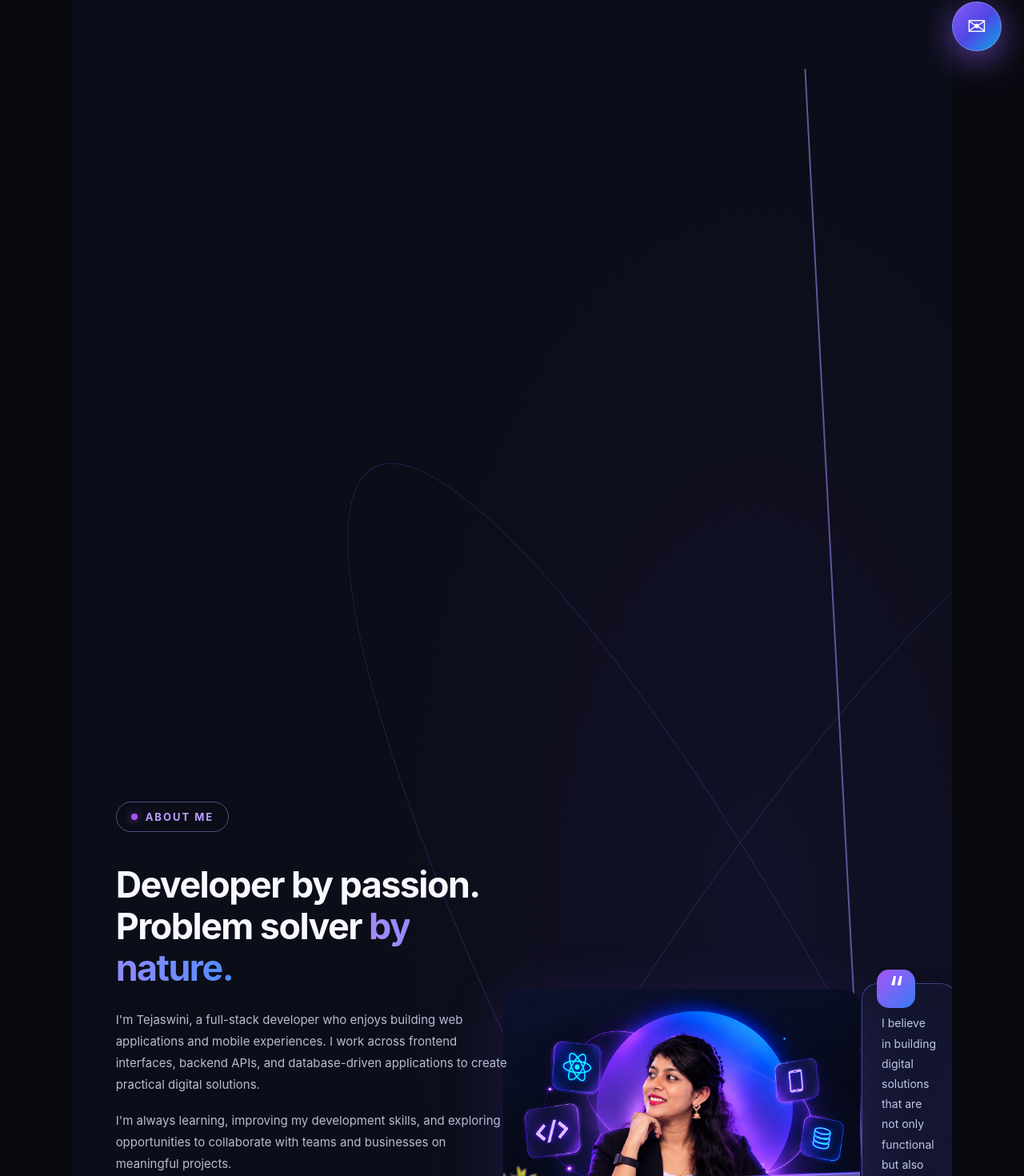
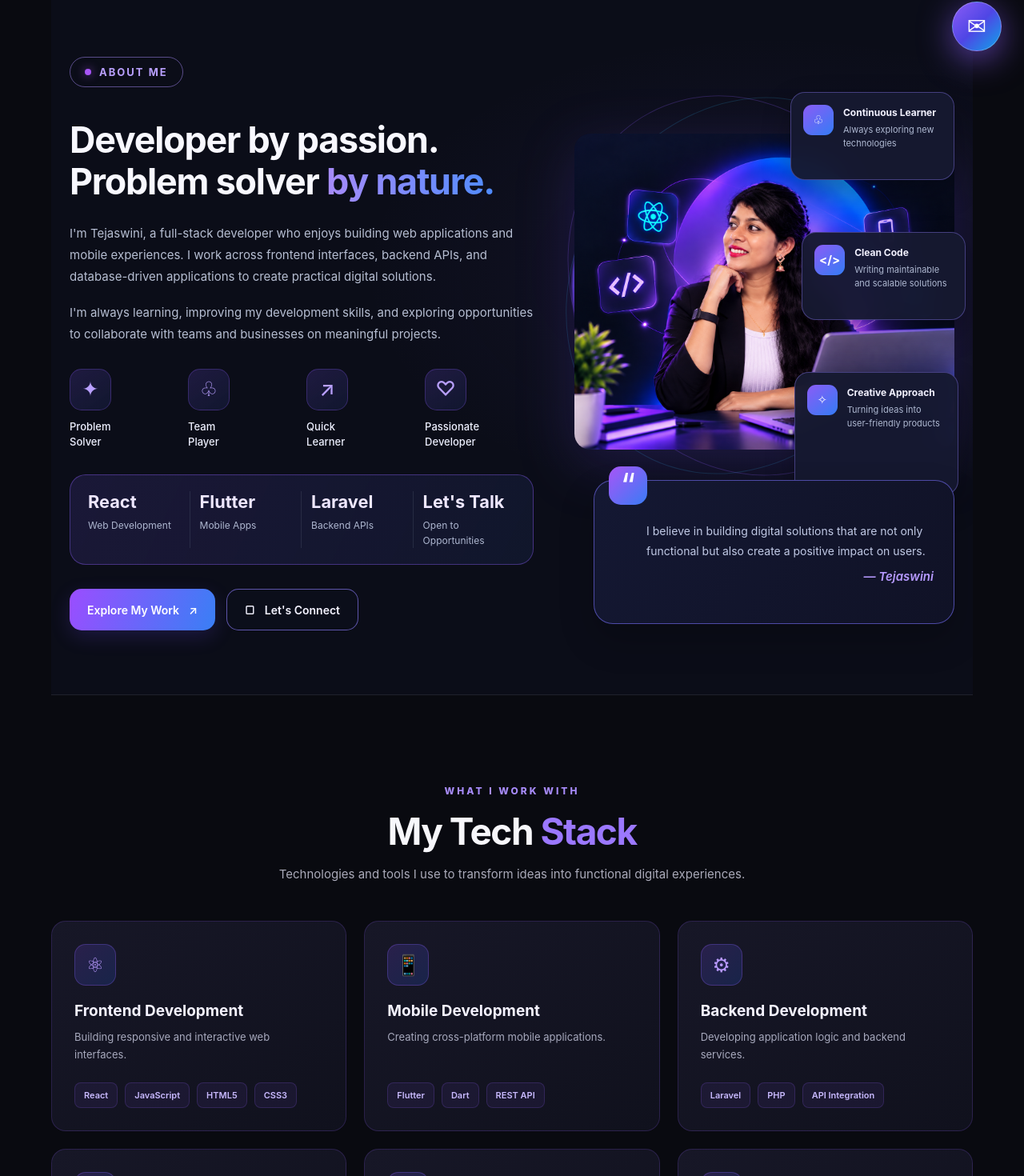
Before and after one commit to Mis-Tejaswini/my-portfolio, a React (Vite) app: page / in a window 1280 px wide. Shown: the part 708-2178 px from the top of the page at 80% size. Built offline with nearby package versions, Linux system fonts and the light colour scheme.

Commit message:
Update portfolio design

```diff
--- a/src/App.css
+++ b/src/App.css
@@ -22,10 +22,12 @@ a {
 }
 
 .portfolio {
-  max-width: 1440px;
-  margin: 0 auto;
-  padding: 0 7%;
-  overflow: hidden;
+  width: 100%;
+  max-width: none;
+  margin: 0;
+  padding: 0 5%;
+  overflow: clip;
+  box-sizing: border-box;
 }
 
 .navbar {
@@ -2008,3 +2010,464 @@ a,
     width: 100%;
   }
 }
+
+
+/* ===== Clean About Section Layout Override ===== */
+
+.about-redesign {
+  display: block;
+  width: 100%;
+  max-width: none;
+  padding: 80px 0;
+  box-sizing: border-box;
+  overflow: hidden;
+}
+
+.about-redesign .about-layout {
+  width: 100%;
+  max-width: 1440px;
+  margin: 0 auto;
+  padding: 0 2%;
+  box-sizing: border-box;
+  display: grid;
+  grid-template-columns: minmax(0, 1.1fr) minmax(0, 0.9fr);
+  align-items: center;
+  gap: clamp(24px, 4vw, 60px);
+}
+
+.about-redesign .about-content {
+  width: 100%;
+  min-width: 0;
+}
+
+.about-redesign .about-heading {
+  max-width: 680px;
+  font-size: clamp(36px, 3.5vw, 52px);
+  line-height: 1.16;
+  letter-spacing: -1.2px;
+  overflow-wrap: normal;
+  word-break: normal;
+}
+
+.about-redesign .about-description {
+  max-width: 650px;
+  font-size: 15px;
+  line-height: 1.8;
+}
+
+.about-redesign .about-visual {
+  width: 100%;
+  min-width: 0;
+  min-height: 0;
+  padding: 0;
+  margin: 0;
+  display: flex;
+  flex-direction: column;
+  align-items: center;
+  justify-content: center;
+}
+
+.about-redesign .about-profile-image {
+  display: block;
+  width: 100%;
+  max-width: 520px;
+  height: auto;
+  margin: 0 auto;
+  object-fit: contain;
+  border-radius: 20px;
+}
+
+/* Hide cards that overlap the portrait */
+.about-redesign .about-float-card {
+  display: none;
+}
+
+/* Place the quote below the portrait */
+.about-redesign .about-quote {
+  position: relative;
+  inset: auto;
+  width: 100%;
+  margin-top: 24px;
+  box-sizing: border-box;
+}
+
+.about-redesign .about-quote-mark {
+  top: -18px;
+}
+
+/* Tablet and mobile */
+@media (max-width: 900px) {
+  .about-redesign .about-layout {
+    grid-template-columns: minmax(0, 1fr);
+    gap: 32px;
+    padding: 0;
+  }
+
+  .about-redesign .about-heading {
+    max-width: 720px;
+    font-size: clamp(34px, 5vw, 46px);
+  }
+
+  .about-redesign .about-visual {
+    width: 100%;
+    max-width: 600px;
+    margin: 0 auto;
+  }
+
+  .about-redesign .about-profile-image {
+    max-width: 520px;
+  }
+}
+
+@media (max-width: 600px) {
+  .portfolio {
+    padding-left: 5%;
+    padding-right: 5%;
+  }
+
+  .about-redesign {
+    padding: 55px 0;
+  }
+
+  .about-redesign .about-heading {
+    font-size: clamp(30px, 8vw, 40px);
+    letter-spacing: -0.7px;
+  }
+
+  .about-redesign .about-description {
+    font-size: 14px;
+  }
+
+  .about-redesign .about-facts {
+    grid-template-columns: repeat(2, minmax(0, 1fr));
+  }
+
+  .about-redesign .about-fact:nth-child(2) {
+    border-right: 0;
+  }
+
+  .about-redesign .about-profile-image {
+    width: 100%;
+    border-radius: 16px;
+  }
+
+  .about-redesign .about-actions {
+    flex-direction: column;
+    align-items: stretch;
+  }
+
+  .about-redesign .about-btn {
+    width: 100%;
+  }
+}
+
+
+.about-process-card {
+  position: relative;
+  z-index: 2;
+  width: min(86%, 390px);
+  margin: 0 auto;
+  padding: 20px;
+  border: 1px solid rgba(150, 120, 255, .55);
+  border-radius: 18px;
+  background: linear-gradient(145deg, #191a36, #0e1022);
+  box-shadow: 0 25px 65px rgba(0, 0, 0, .35);
+  transform: rotate(-2deg);
+}
+
+.about-process-header {
+  display: flex;
+  align-items: center;
+  gap: 9px;
+  padding-bottom: 15px;
+  border-bottom: 1px solid #34304c;
+  color: #bda7ff;
+  font-size: 10px;
+  font-weight: 700;
+  letter-spacing: 1.5px;
+}
+
+.about-process-dot,
+.about-process-footer span {
+  width: 8px;
+  height: 8px;
+  border-radius: 50%;
+  background: #4ade80;
+  box-shadow: 0 0 10px #4ade80;
+}
+
+.about-process-header small {
+  margin-left: auto;
+  color: #8d91b0;
+  font-size: 9px;
+  letter-spacing: 0;
+}
+
+.about-process-title {
+  margin: 20px 0;
+  color: #fff;
+  font-size: 21px;
+  font-weight: 700;
+}
+
+.about-process-step {
+  display: flex;
+  align-items: center;
+  gap: 12px;
+  padding: 13px 0;
+  border-bottom: 1px solid rgba(255,255,255,.07);
+}
+
+.about-process-step > span:first-child {
+  color: #a78bfa;
+  font-size: 13px;
+  font-weight: 700;
+}
+
+.about-process-step div {
+  flex: 1;
+}
+
+.about-process-step strong {
+  color: #f3f0ff;
+  font-size: 12px;
+}
+
+.about-process-step p {
+  margin: 4px 0 0;
+  color: #aeb5d0;
+  font-size: 10px;
+}
+
+.about-process-check {
+  color: #6ee7b7;
+  font-size: 15px;
+}
+
+.about-process-footer {
+  display: flex;
+  align-items: center;
+  gap: 9px;
+  margin-top: 17px;
+  color: #b8c2dd;
+  font-size: 10px;
+}
+
+@media (max-width: 520px) {
+  .about-process-card {
+    width: 90%;
+    padding: 15px;
+  }
+}
+
+
+
+/* Restore original reference-style About UI */
+
+.about-redesign .about-visual-reference {
+  position: relative;
+  min-height: 700px;
+  overflow: visible;
+  display: flex;
+  align-items: flex-start;
+  justify-content: center;
+  padding-bottom: 145px;
+}
+
+.about-redesign .about-visual-reference .about-profile-image {
+  width: 100%;
+  max-width: 560px;
+  position: relative;
+  z-index: 1;
+  margin-top: 15px;
+}
+
+/* Restore floating cards */
+.about-redesign .about-visual-reference .about-float-card {
+  display: flex !important;
+  position: absolute;
+  z-index: 5;
+  width: 205px;
+  min-height: 110px;
+  padding: 15px;
+  gap: 12px;
+  border: 1px solid rgba(139,124,246,.4);
+  border-radius: 18px;
+  background: rgba(22,25,48,.96);
+  box-shadow: 0 15px 35px rgba(0,0,0,.3);
+  backdrop-filter: blur(14px);
+  animation: aboutReferenceFloat 5s ease-in-out infinite;
+}
+
+.about-redesign .about-visual-reference .about-float-top {
+  top: 5%;
+  right: 0;
+}
+
+.about-redesign .about-visual-reference .about-float-middle {
+  top: 30%;
+  right: -3%;
+  animation-delay: -1.5s;
+}
+
+.about-redesign .about-visual-reference .about-float-bottom {
+  top: 55%;
+  right: -1%;
+  animation-delay: -3s;
+}
+
+/* Quote below portrait */
+.about-redesign .about-visual-reference .about-quote-reference {
+  position: absolute;
+  z-index: 6;
+  left: 5%;
+  right: 0;
+  bottom: 0;
+  width: auto;
+  margin: 0;
+  min-height: 180px;
+  padding: 38px 25px 24px 65px;
+  border: 1px solid rgba(109,103,230,.65);
+  border-radius: 24px;
+  background: linear-gradient(125deg,#141833,#101226);
+  box-sizing: border-box;
+}
+
+@media(max-width:900px) {
+  .about-redesign .about-visual-reference {
+    width: 100%;
+    max-width: 600px;
+    margin: 0 auto;
+  }
+}
+
+@media(max-width:520px) {
+  .about-redesign .about-visual-reference {
+    min-height: 590px;
+    padding-bottom: 150px;
+  }
+
+  .about-redesign .about-visual-reference .about-float-card {
+    width: 160px;
+    min-height: 85px;
+    padding: 10px;
+  }
+
+  .about-redesign .about-visual-reference .about-float-middle {
+    top: 30%;
+  }
+
+  .about-redesign .about-visual-reference .about-float-bottom {
+    top: 52%;
+  }
+}
+
+
+
+/* ===== Skills Section ===== */
+
+.skills-section {
+  text-align: center;
+  padding: 100px 0;
+}
+
+.skills-section h2 {
+  margin-bottom: 12px;
+}
+
+.skills-intro {
+  max-width: 600px;
+  margin: 0 auto;
+  color: #aaaab9;
+  font-size: 15px;
+  line-height: 1.8;
+}
+
+.skills-grid {
+  display: grid;
+  grid-template-columns: repeat(3, minmax(0, 1fr));
+  gap: 22px;
+  margin-top: 45px;
+  text-align: left;
+}
+
+.skill-card {
+  position: relative;
+  min-width: 0;
+  padding: 28px;
+  border: 1px solid rgba(139, 92, 246, 0.2);
+  border-radius: 18px;
+  background: linear-gradient(145deg, #171727, #10111d);
+  transition: transform .3s ease, border-color .3s ease,
+              box-shadow .3s ease;
+}
+
+.skill-card:hover {
+  transform: translateY(-7px);
+  border-color: #8b5cf6;
+  box-shadow: 0 18px 40px rgba(91, 33, 182, .18);
+}
+
+.skill-card-icon {
+  width: 52px;
+  height: 52px;
+  display: grid;
+  place-items: center;
+  margin-bottom: 20px;
+  border: 1px solid rgba(139, 92, 246, .3);
+  border-radius: 14px;
+  background: linear-gradient(135deg, #29204b, #182449);
+  color: #b99aff;
+  font-size: 25px;
+}
+
+.skill-card h3 {
+  margin: 0 0 10px;
+  color: #f5f3ff;
+  font-size: 19px;
+}
+
+.skill-card > p {
+  min-height: 48px;
+  margin: 0 0 20px;
+  color: #a7a9bd;
+  font-size: 13px;
+  line-height: 1.7;
+}
+
+.skill-tags {
+  display: flex;
+  flex-wrap: wrap;
+  gap: 9px;
+}
+
+.skill-tags span {
+  padding: 8px 11px;
+  border: 1px solid rgba(139, 92, 246, .2);
+  border-radius: 8px;
+  background: rgba(139, 92, 246, .08);
+  color: #c9baff;
+  font-size: 11px;
+  font-weight: 600;
+}
+
+@media (max-width: 900px) {
+  .skills-grid {
+    grid-template-columns: repeat(2, minmax(0, 1fr));
+  }
+}
+
+@media (max-width: 560px) {
+  .skills-section {
+    padding: 65px 0;
+  }
+
+  .skills-grid {
+    grid-template-columns: 1fr;
+    gap: 16px;
+  }
+
+  .skill-card {
+    padding: 23px;
+  }
+}
--- a/src/App.jsx
+++ b/src/App.jsx
@@ -227,38 +227,20 @@ useEffect(() => {
     </div>
 
     {/* Right visual — illustration, not a fake portrait */}
-    <div className="about-visual">
+
+<div className="about-visual about-visual-reference">
   <div className="about-glow-circle"></div>
   <div className="about-orbit about-orbit-one"></div>
   <div className="about-orbit about-orbit-two"></div>
-      <img src="public/images/about-tejaswini.png" alt="Tejaswini, Full-Stack Developer" className="about-profile-image"/>
 
-      <div className="about-code-window">
-        <div className="about-code-top">
-          <span></span>
-          <span></span>
-          <span></span>
-          <small>tejaswini.dev</small>
-        </div>
-
-        <div className="about-code-body">
-          <p><span>const</span> developer = {'{'}</p>
-          <p>&nbsp;&nbsp;name: <b>'Tejaswini'</b>,</p>
-          <p>&nbsp;&nbsp;role: <b>'Full-Stack'</b>,</p>
-          <p>&nbsp;&nbsp;web: <i>'React'</i>,</p>
-          <p>&nbsp;&nbsp;mobile: <i>'Flutter'</i>,</p>
-          <p>&nbsp;&nbsp;backend: <i>'Laravel'</i></p>
-          <p>{'}'}</p>
-        </div>
-
-        <div className="about-code-footer">
-          <span className="about-status-dot"></span>
-          Building something meaningful
-        </div>
-      </div>
+  <img
+    src="public/images/about-tejaswini.png"
+    alt="Tejaswini - Full Stack Developer"
+    className="about-profile-image"
+  />
 
   <div className="about-float-card about-float-top">
-        <div className="about-float-icon">⌘</div>
+    <div className="about-float-icon">♧</div>
     <div>
       <strong>Continuous Learner</strong>
       <p>Always exploring new technologies</p>
@@ -269,7 +251,7 @@ useEffect(() => {
     <div className="about-float-icon">&lt;/&gt;</div>
     <div>
       <strong>Clean Code</strong>
-          <p>Practical and maintainable solutions</p>
+      <p>Writing maintainable and scalable solutions</p>
     </div>
   </div>
 
@@ -281,7 +263,7 @@ useEffect(() => {
     </div>
   </div>
 
-      <div className="about-quote">
+  <div className="about-quote about-quote-reference">
     <div className="about-quote-mark">“</div>
     <p>
       I believe in building digital solutions that are
@@ -291,55 +273,82 @@ useEffect(() => {
     <span>— Tejaswini</span>
   </div>
 </div>
+
   </div>
 </section>
 
 
- <section className="section" id="skills">
-  <p className="eyebrow">MY TECH STACK</p>
-  <h2>Technologies I <span>Work With</span></h2>
-  <p>
-    Tools and technologies I use to build digital products.
+
+<section className="section skills-section" id="skills">
+  <p className="eyebrow">WHAT I WORK WITH</p>
+  <h2>My Tech <span>Stack</span></h2>
+  <p className="skills-intro">
+    Technologies and tools I use to transform ideas into functional
+    digital experiences.
   </p>
 
-  <div className="service-grid">
-    <article className="service-card">
-      <div className="service-icon">01</div>
-      <h3>Frontend</h3>
-      <p>React, JavaScript, HTML5, CSS3, responsive UI</p>
-    </article>
+  <div className="skills-grid">
+    <div className="skill-card">
+      <div className="skill-card-icon">⚛</div>
+      <h3>Frontend Development</h3>
+      <p>Building responsive and interactive web interfaces.</p>
+      <div className="skill-tags">
+        <span>React</span><span>JavaScript</span>
+        <span>HTML5</span><span>CSS3</span>
+      </div>
+    </div>
 
-    <article className="service-card">
-      <div className="service-icon">02</div>
+    <div className="skill-card">
+      <div className="skill-card-icon">📱</div>
       <h3>Mobile Development</h3>
-      <p>Flutter, Dart, REST API integration, app interfaces</p>
-    </article>
+      <p>Creating cross-platform mobile applications.</p>
+      <div className="skill-tags">
+        <span>Flutter</span><span>Dart</span>
+        <span>REST API</span>
+      </div>
+    </div>
 
-    <article className="service-card">
-      <div className="service-icon">03</div>
-      <h3>Backend</h3>
-      <p>Laravel, PHP, REST APIs, authentication</p>
-    </article>
+    <div className="skill-card">
+      <div className="skill-card-icon">⚙</div>
+      <h3>Backend Development</h3>
+      <p>Developing application logic and backend services.</p>
+      <div className="skill-tags">
+        <span>Laravel</span><span>PHP</span>
+        <span>API Integration</span>
+      </div>
+    </div>
 
-    <article className="service-card">
-      <div className="service-icon">04</div>
+    <div className="skill-card">
+      <div className="skill-card-icon">🌐</div>
       <h3>CMS & Websites</h3>
-      <p>WordPress, Elementor, website customization</p>
-    </article>
+      <p>Building and customizing business and ecommerce websites.</p>
+      <div className="skill-tags">
+        <span>WordPress</span><span>Elementor</span>
+        <span>WooCommerce</span>
+      </div>
+    </div>
 
-    <article className="service-card">
-      <div className="service-icon">05</div>
+    <div className="skill-card">
+      <div className="skill-card-icon">🗄</div>
       <h3>Database</h3>
-      <p>Database design, queries, application data management</p>
-    </article>
+      <p>Working with structured data and application storage.</p>
+      <div className="skill-tags">
+        <span>MySQL</span><span>Database Design</span>
+      </div>
+    </div>
 
-    <article className="service-card">
-      <div className="service-icon">06</div>
+    <div className="skill-card">
+      <div className="skill-card-icon">🛠</div>
       <h3>Development Tools</h3>
-      <p>Git, GitHub, VS Code, Postman</p>
-    </article>
+      <p>Tools I use for coding, testing and project development.</p>
+      <div className="skill-tags">
+        <span>VS Code</span><span>Git</span>
+        <span>GitHub</span><span>Postman</span>
+      </div>
+    </div>
   </div>
 </section>
+
 
       <section className="section" id="services">
         <p className="eyebrow">WHAT I DO</p>
@@ -374,7 +383,7 @@ useEffect(() => {
     <article className="project-card">
       <img
         className="project-image"
-        src="/images/servicehub.png"
+        src="public/images/servicehub.png"
         alt="ServiceHub registration screen"
       />
 
@@ -390,7 +399,7 @@ useEffect(() => {
     <article className="project-card">
       <img
         className="project-image"
-        src="/images/dashboard-stats.jpg"
+        src="public/images/dashboard-stats.jpg"
         alt="E-commerce admin application dashboard"
       />
 
```
Also changed, not shown: 1 other file (tests, documents, lock files or other folders). Lines whose indentation alone changed are shown as unchanged.
